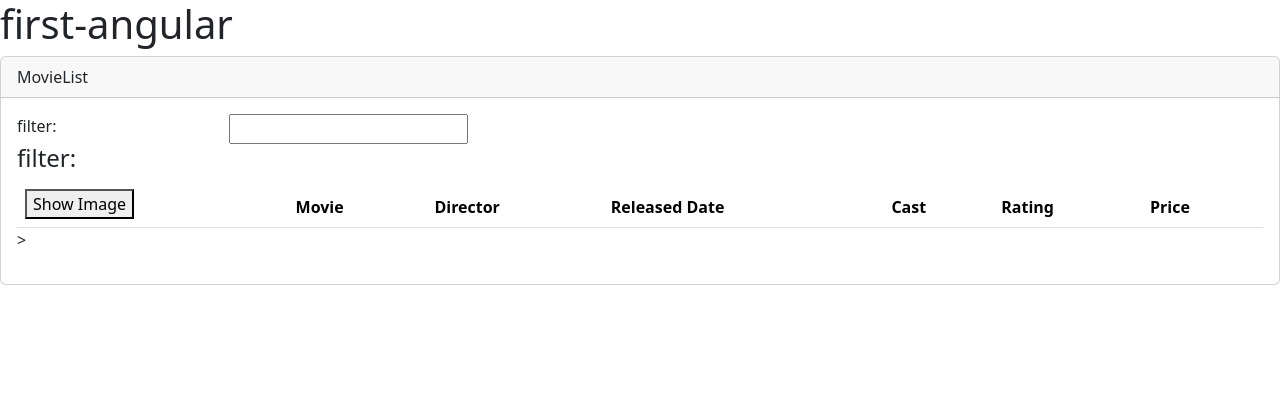
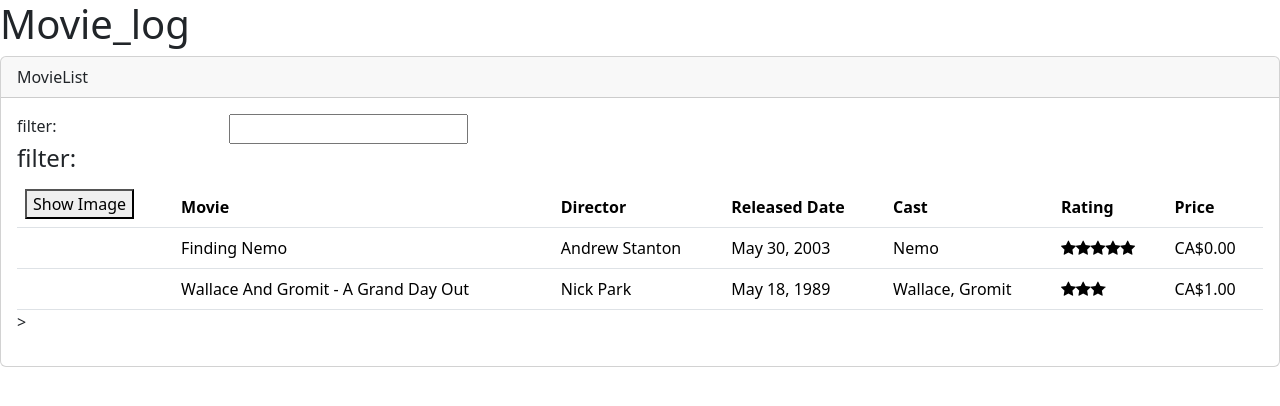
Before and after one commit to mavehur/Movie-log, an Angular app: page / in a window 1280 px wide. Shown: the top 406 px of the page. Built offline with nearby package versions, Linux system fonts and the light colour scheme.

Commit message:
implemented service for movie

```diff
--- a/src/app/app.component.ts
+++ b/src/app/app.component.ts
@@ -13,7 +13,7 @@
 })
 
 export class AppComponent {
-  title: string = 'first-angular';
+  title: string = 'Movie_log';
 
   getTitle(): string {
     return this.title;
--- a/src/app/movies/movie-list.components.ts
+++ b/src/app/movies/movie-list.components.ts
@@ -1,12 +1,14 @@
 import { Component, OnInit } from "@angular/core";
 import { TitleStrategy } from "@angular/router";
 import { movie } from "./movie.model";
+import { MovieService } from "./movie.service";
 
 
 @Component({
     selector: 'app-movies',
     templateUrl: './movie-list.component.html',
-    styleUrls: ['./movie-list.component.scss']
+    styleUrls: ['./movie-list.component.scss'],
+    providers: [MovieService]
 })
 export class MovieListComponent implements OnInit{
     subTitle: string = 'MovieList';
@@ -25,40 +27,27 @@
         // console.log("setter: ", v);
     }
     filteredMovies: movie[] = [];
-    movies: movie[] = [
-        {
-            movieId: 0,
-            name: "Finding Nemo",
-            director: "Andrew Stanton",
-            releaseDate: "2003-May-30",
-            cast: "Nemo",
-            rating: 5,
-            imageUrl: "assets/images/FindingNemo.jpeg",
-            price: 0
-        },
-        {
-            movieId: 1,
-            name: "Wallace and Gromit - A Grand Day Out",
-            director: "Nick Park",
-            releaseDate: "1989-May-18",
-            cast: "Wallace, Gromit",
-            rating: 3,
-            imageUrl: "assets/images/WallaceandGromit.jpg",
-            price: 1
-        }
-    ];
+    movies: movie[] = [];
+
+    constructor(private movieService: MovieService) {}
+
     public toggleImg(): void {
         this.isImgDisplayed = !this.isImgDisplayed;
     }
+
     public ngOnInit(): void {
-        console.log("Angular Life Cycle: ngOnInit()");
+        this.movies = this.movieService.getMovies();
+        this.filteredMovies = this.movies;
+        // console.log("Angular Life Cycle: ngOnInit()");
     }
+
     public performFilter(filterBy: string): movie[] {
         filterBy = filterBy.toLocaleLowerCase();
         return this.movies.filter((movie: movie)=>{
             return movie.name.toLocaleLowerCase().includes(filterBy);
         });
     }
+
     public callFromStar(rating: number) {
         console.log("from star:", rating)
     }
--- /dev/null
+++ b/src/app/movies/movie.service.ts
@@ -0,0 +1,33 @@
+import { Injectable } from '@angular/core';
+import { movie } from './movie.model';
+
+@Injectable({
+    providedIn: "root"
+})
+export class MovieService {
+    getMovies(): movie[] {
+        return [
+            {
+                movieId: 0,
+                name: "Finding Nemo",
+                director: "Andrew Stanton",
+                releaseDate: "2003-May-30",
+                cast: "Nemo",
+                rating: 5,
+                imageUrl: "assets/images/FindingNemo.jpeg",
+                price: 0
+            },
+            {
+                movieId: 1,
+                name: "Wallace and Gromit - A Grand Day Out",
+                director: "Nick Park",
+                releaseDate: "1989-May-18",
+                cast: "Wallace, Gromit",
+                rating: 3,
+                imageUrl: "assets/images/WallaceandGromit.jpg",
+                price: 1
+            }
+
+        ]
+    }
+}
```
